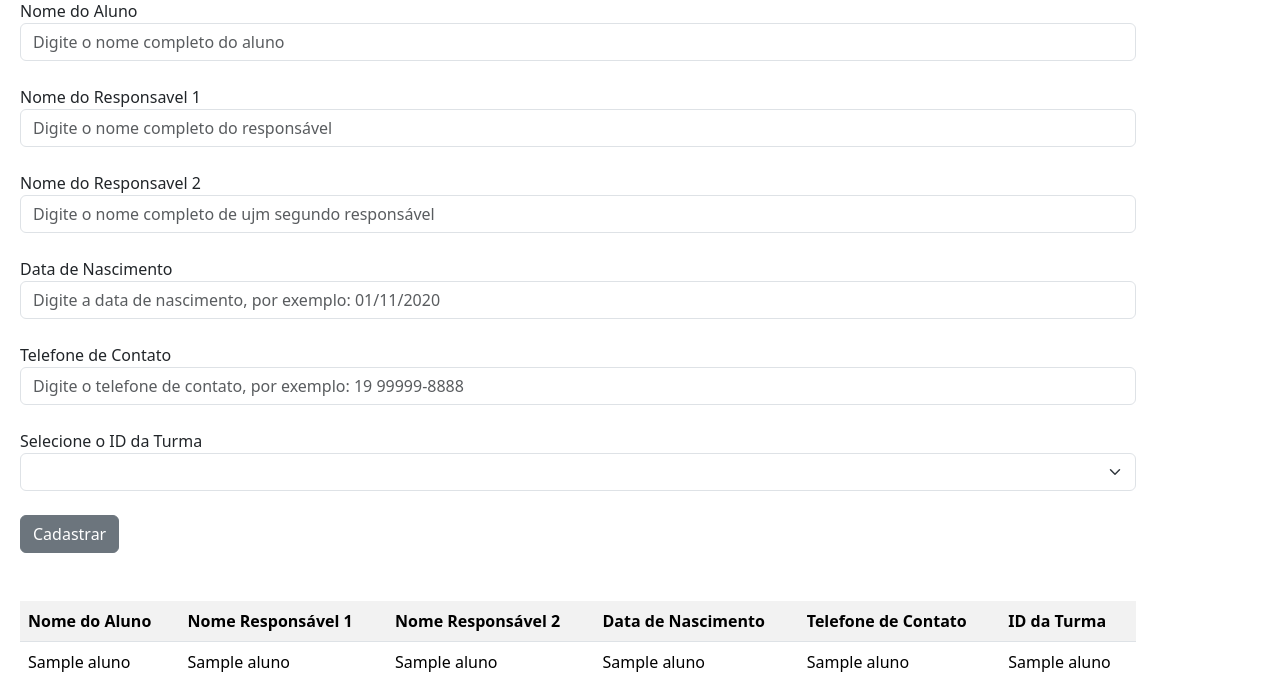
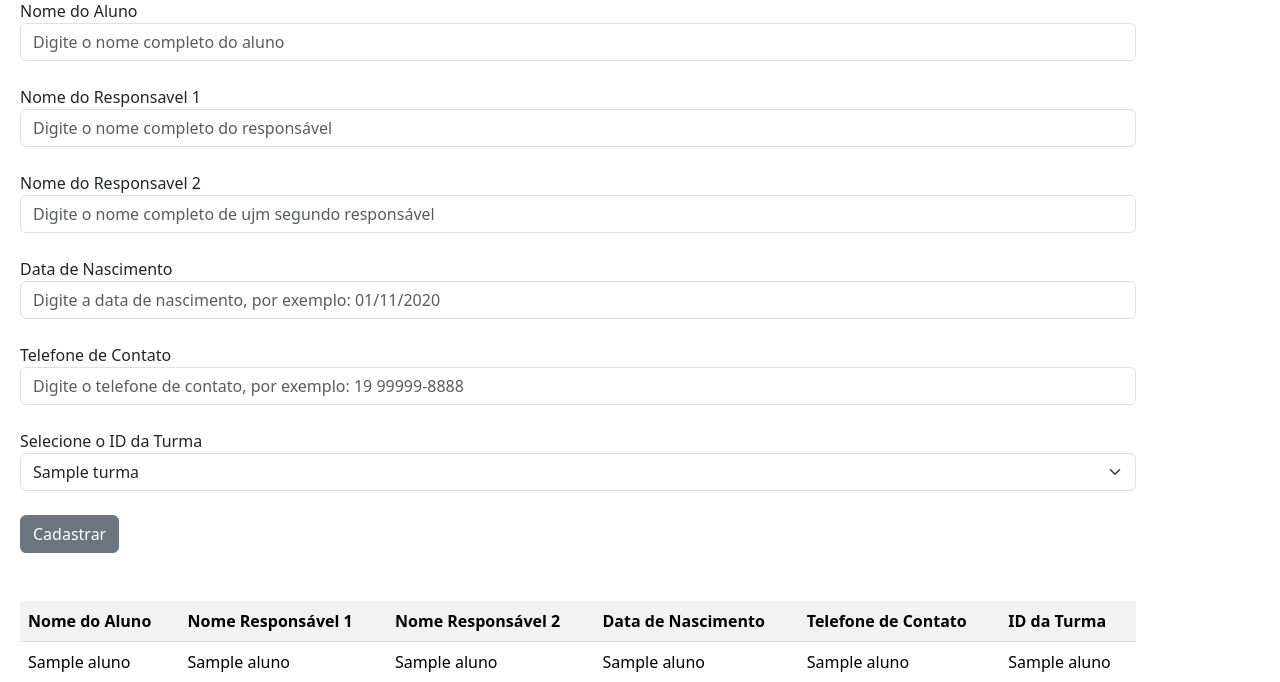
Before and after one commit to fstandke/SistemaavaliacaoPI3, a Flask app: page /cad_aluno in a window 1280 px wide. Shown: the part 151-833 px from the top of the page. Run offline with Flask 3, Linux system fonts and the light colour scheme; a database or web service that is not in the repository returns one stand-in record (values such as "Sample title"); lists and menus that the app fills with data are empty; some libraries are stand-ins or nearby versions.

Commit message:
lista dinamica da turma no cadastro do Aluno

```diff
--- a/main.py
+++ b/main.py
@@ -26,12 +26,8 @@ class AlunoForm(FlaskForm):
     nome_responsavel2 = StringField('Nome do Responsavel 2')
     data_nascimento = StringField('Data de Nascimento' , validators=[DataRequired()])
     telefone_contato = StringField('Telefone de Contato' , validators=[DataRequired()])
-    #id_turma = IntegerField('ID da Turma')
-    #criando lista dinamica
-    turma_list=getTurmalist()
-    lista_serie = [int(x[0]) for x in turma_list]
-    print(lista_serie)
-    id_turma = SelectField('Selecione o ID da Turma', choices=lista_serie, coerce=int)
+    #inserindo lista dinamica para campo da Turma
+    id_turma = SelectField('Selecione o ID da Turma', choices=[], coerce=int)
     submit = SubmitField('Cadastrar')
 
 class AvaliacaoForm(FlaskForm):
@@ -107,6 +103,11 @@ def cad_sondagem():
 def cad_aluno():
     aluno_list=getAlunolist()
     form = AlunoForm()
+
+    #alteracao para incluir lista dinamica das turmas pelo nome
+    turma_list=getTurmalist()
+    form.id_turma.choices = [(turma[0], turma[1]) for turma in turma_list]
+
     if form.validate_on_submit():
         cad_Aluno(form.nome_aluno.data, form.nome_responsavel1.data, form.nome_responsavel2.data, form.data_nascimento.data, form.telefone_contato.data, form.id_turma.data)
         return redirect(url_for('cad_aluno'))
--- a/templates/cad_turma.html
+++ b/templates/cad_turma.html
@@ -16,6 +16,7 @@
             {{form.ano_turma.label(class="form-control-label", for="ano_turma")}}
             {{form.ano_turma(placeholder="Digite o ano da turma, por exemplo: 2024", class="form-control", id="ano_turma")}} </div><br>
         <div class="form-group">
+
             {{form.id_professor.label(class="form-control-label", for="id_professor")}}
             {{form.id_professor(placeholder="Selecione o professor", class="form-select", id="id_professor")}}</div> <br>
         {{form.submit(class="btn btn-secondary")}}
```
Also changed, not shown: 1 other file.
